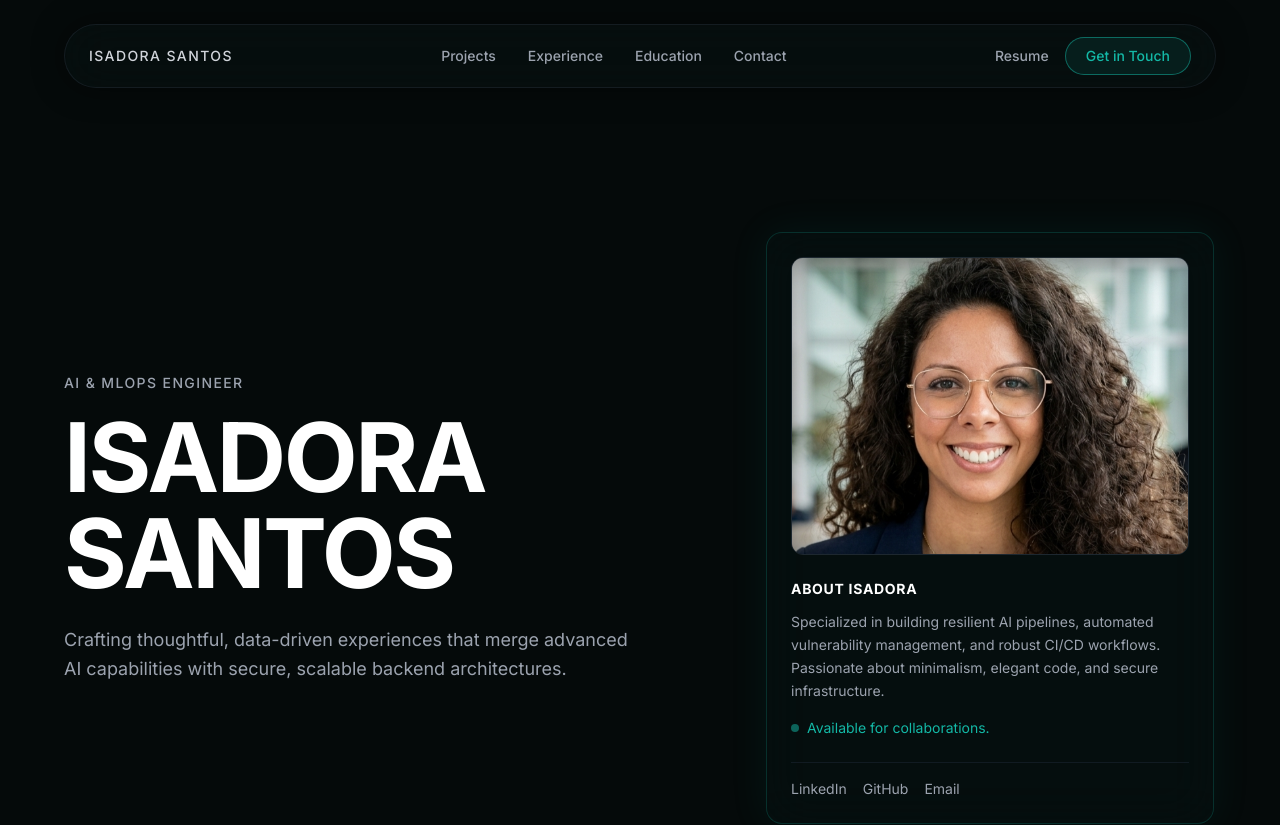
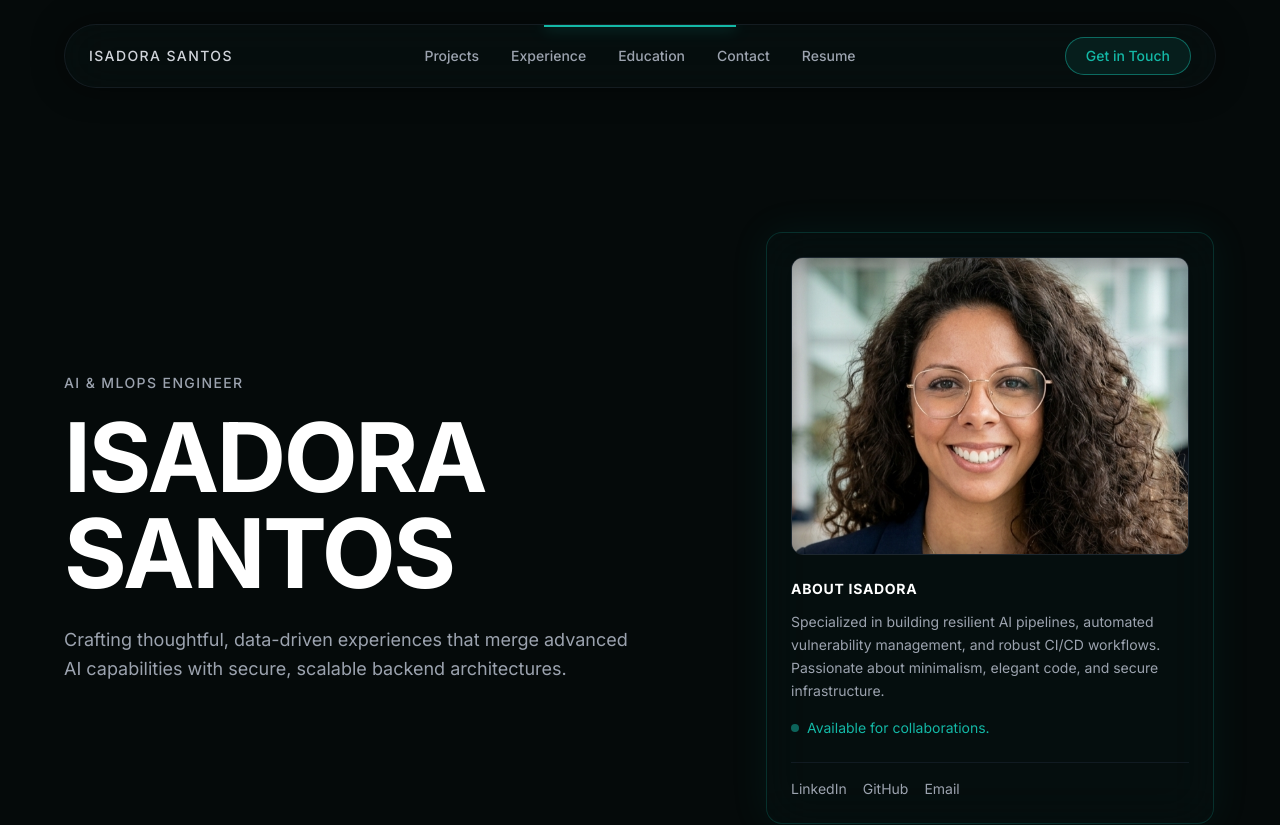
Before and after one commit to santosisadora/myportfolio, a React (Vite) app: page / in a window 1280 px wide. Shown: the top 825 px of the page. Built offline with nearby package versions, Linux system fonts and the light colour scheme.

Commit message:
style: center header nav, group resume link, and add glowing top accent line

```diff
--- a/src/components/Header.jsx
+++ b/src/components/Header.jsx
@@ -3,15 +3,18 @@ import React from 'react';
 const Header = () => {
   return (
     <header className="fixed top-6 left-1/2 -translate-x-1/2 w-[95%] max-w-6xl z-50">
-      <div className="glass rounded-full px-6 py-3 flex items-center justify-between shadow-[0_0_30px_rgba(0,0,0,0.5)]">
+      <div className="glass rounded-full px-6 py-3 flex items-center justify-between shadow-[0_0_30px_rgba(0,0,0,0.5)] relative overflow-hidden">
+
+        {/* Subtle top glowing line accent */}
+        <div className="absolute top-0 left-1/2 -translate-x-1/2 w-48 h-[2px] bg-primary shadow-[0_0_15px_rgba(20,184,166,0.8)]"></div>
 
         {/* Left: Logo/Name */}
-        <a href="#" className="text-gray-300 font-medium tracking-widest text-sm hover:text-white transition-colors uppercase">
+        <a href="#" className="text-gray-300 font-medium tracking-widest text-sm hover:text-white transition-colors uppercase relative z-10">
           Isadora Santos
         </a>
 
         {/* Center: Navigation (Hidden on small screens) */}
-        <nav className="hidden md:flex items-center gap-8">
+        <nav className="hidden md:flex absolute left-1/2 -translate-x-1/2 items-center gap-8 z-10">
           <a href="#projects" className="text-sm font-medium text-gray-400 hover:text-primary transition-colors">
             Projects
           </a>
@@ -24,13 +27,13 @@ const Header = () => {
           <a href="#contact" className="text-sm font-medium text-gray-400 hover:text-primary transition-colors">
             Contact
           </a>
+          <a href="#resume" className="text-sm font-medium text-gray-400 hover:text-primary transition-colors">
+            Resume
+          </a>
         </nav>
 
         {/* Right: CTA Button */}
-        <div className="flex items-center gap-4">
-          <a href="#resume" className="hidden md:block text-sm font-medium text-gray-400 hover:text-white transition-colors">
-            Resume
-          </a>
+        <div className="flex items-center gap-4 relative z-10">
           <a
             href="#contact"
             className="text-sm font-medium text-primary bg-primary/10 border border-primary/50 px-5 py-2 rounded-full hover:bg-primary hover:text-black transition-all hover:shadow-[0_0_15px_rgba(20,184,166,0.4)]"
```
